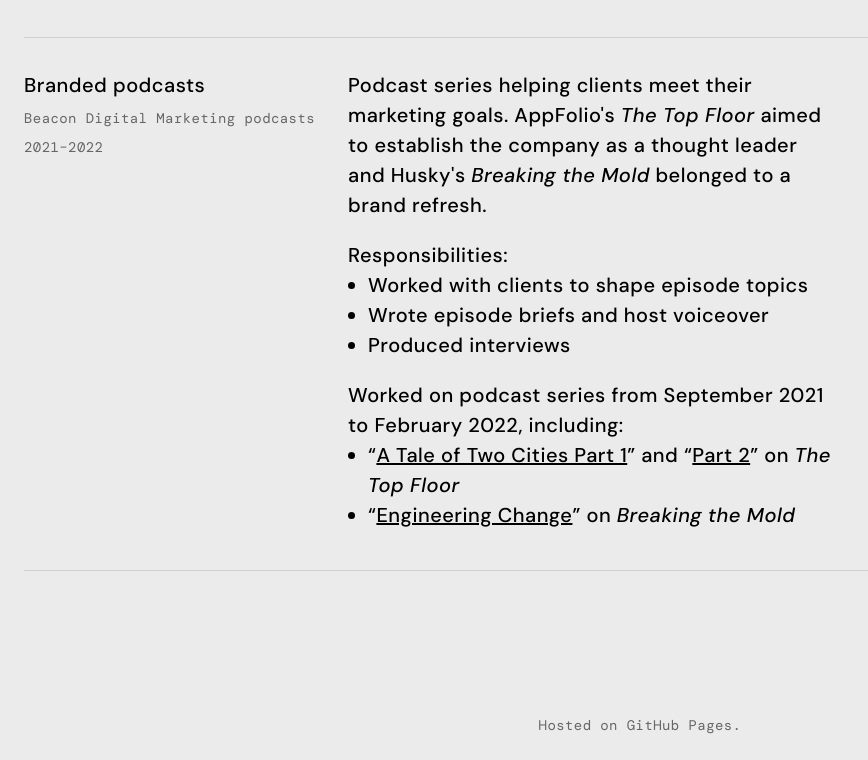
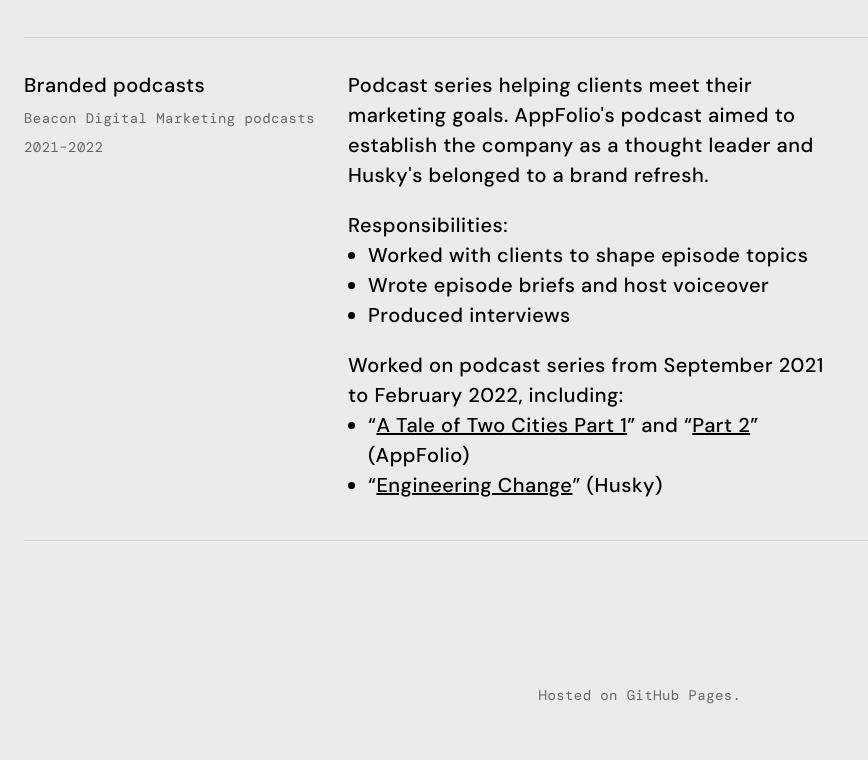
Before and after one commit to nltantillo/nltantillo.github.io, a plain HTML site: page portfolio.html in a window 1280 px wide. Shown: the part 3104-3864 px from the top of the page, without its empty margins (0-868 px from the left). After the commit the page ends 3834 px from the top, so only its background shows below. Drawn offline with nearby package versions, Linux system fonts and the light colour scheme; grey boxes are pictures that could not be loaded; a web font is replaced by a local one.

Commit message:
Edit podcast descriptions for clarity

```diff
--- a/portfolio.html
+++ b/portfolio.html
@@ -248,7 +248,7 @@
         <small>2021&ndash;2022</small>
       </div>
       <div class="col-narrative">
-        <p>Podcast series helping clients meet their marketing goals. AppFolio's <em>The Top Floor</em> aimed to establish the company as a thought leader and Husky's <em>Breaking the Mold</em> belonged to a brand refresh.</p>
+        <p>Podcast series helping clients meet their marketing goals. AppFolio's podcast aimed to establish the company as a thought leader and Husky's belonged to a brand refresh.</p>
         <div class="contributions">
           <p>Responsibilities:</p>
           <ul>
@@ -260,8 +260,8 @@
         <div>
           <p>Worked on podcast series from September 2021 to February 2022, including:</p>
           <ul>
-            <li>&ldquo;<a class="text-link" href="https://open.spotify.com/episode/6ccPtunoaYZLYun64FGiNU?si=KnuivNuJS-6T8aspQyjnUg" target="_blank" rel="noopener">A Tale of Two Cities Part 1</a>&rdquo; and &ldquo;<a class="text-link" href="https://open.spotify.com/episode/3LgStbakGBWdxMuopRgFcV?si=0EDLJQi-TMulSkLi2ctPxg" target="_blank" rel="noopener">Part 2</a>&rdquo; on <em>The Top Floor</em></li>
-            <li>&ldquo;<a class="text-link" href="https://www.husky.co/en/resources/podcast/engineering-change/" target="_blank" rel="noopener">Engineering Change</a>&rdquo; on <em>Breaking the Mold</em></li>
+            <li>&ldquo;<a class="text-link" href="https://open.spotify.com/episode/6ccPtunoaYZLYun64FGiNU?si=KnuivNuJS-6T8aspQyjnUg" target="_blank" rel="noopener">A Tale of Two Cities Part 1</a>&rdquo; and &ldquo;<a class="text-link" href="https://open.spotify.com/episode/3LgStbakGBWdxMuopRgFcV?si=0EDLJQi-TMulSkLi2ctPxg" target="_blank" rel="noopener">Part 2</a>&rdquo; (AppFolio)</li>
+            <li>&ldquo;<a class="text-link" href="https://www.husky.co/en/resources/podcast/engineering-change/" target="_blank" rel="noopener">Engineering Change</a>&rdquo; (Husky)</li>
           </ul>
         </div>
         </div>
```
